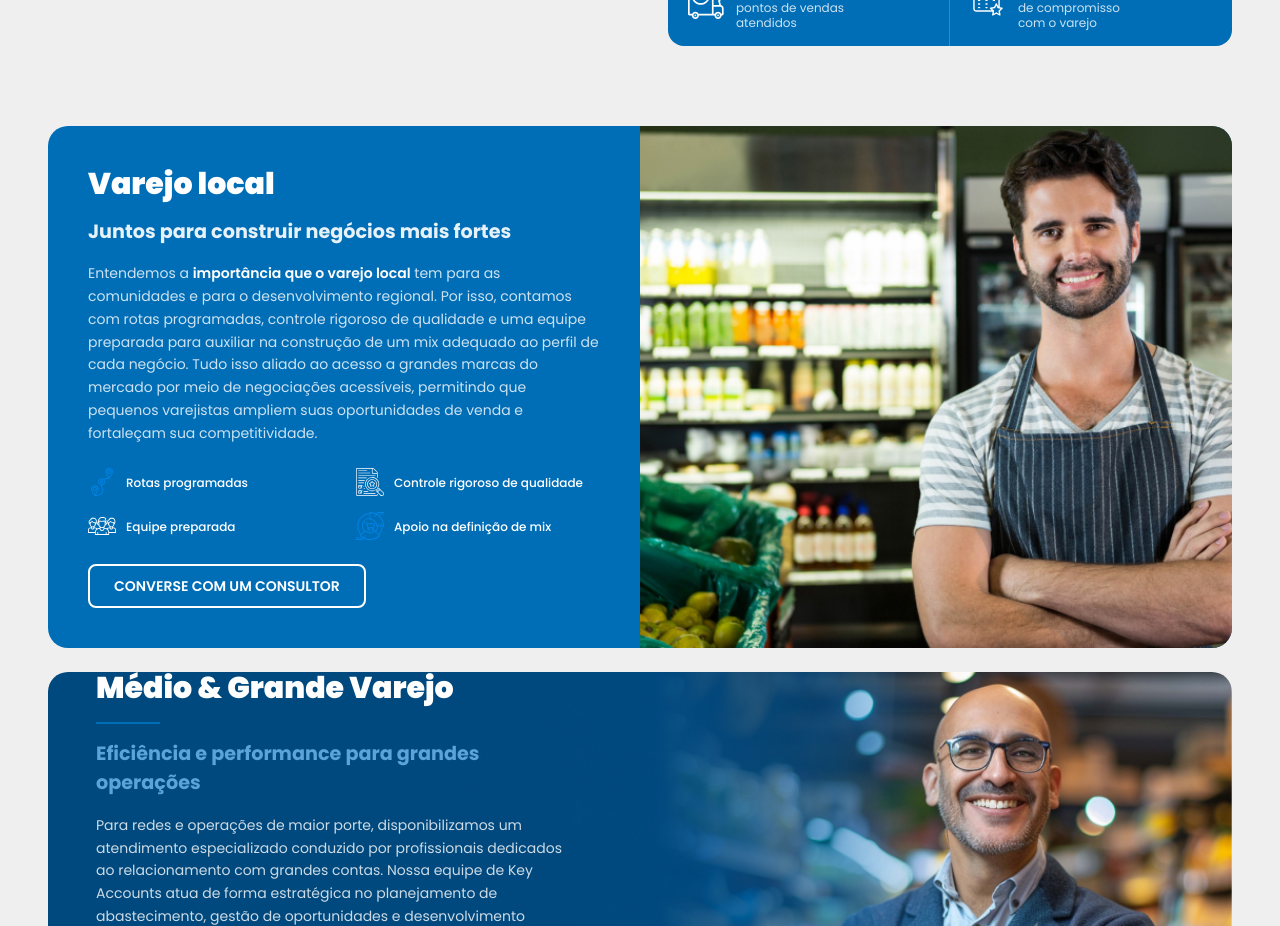
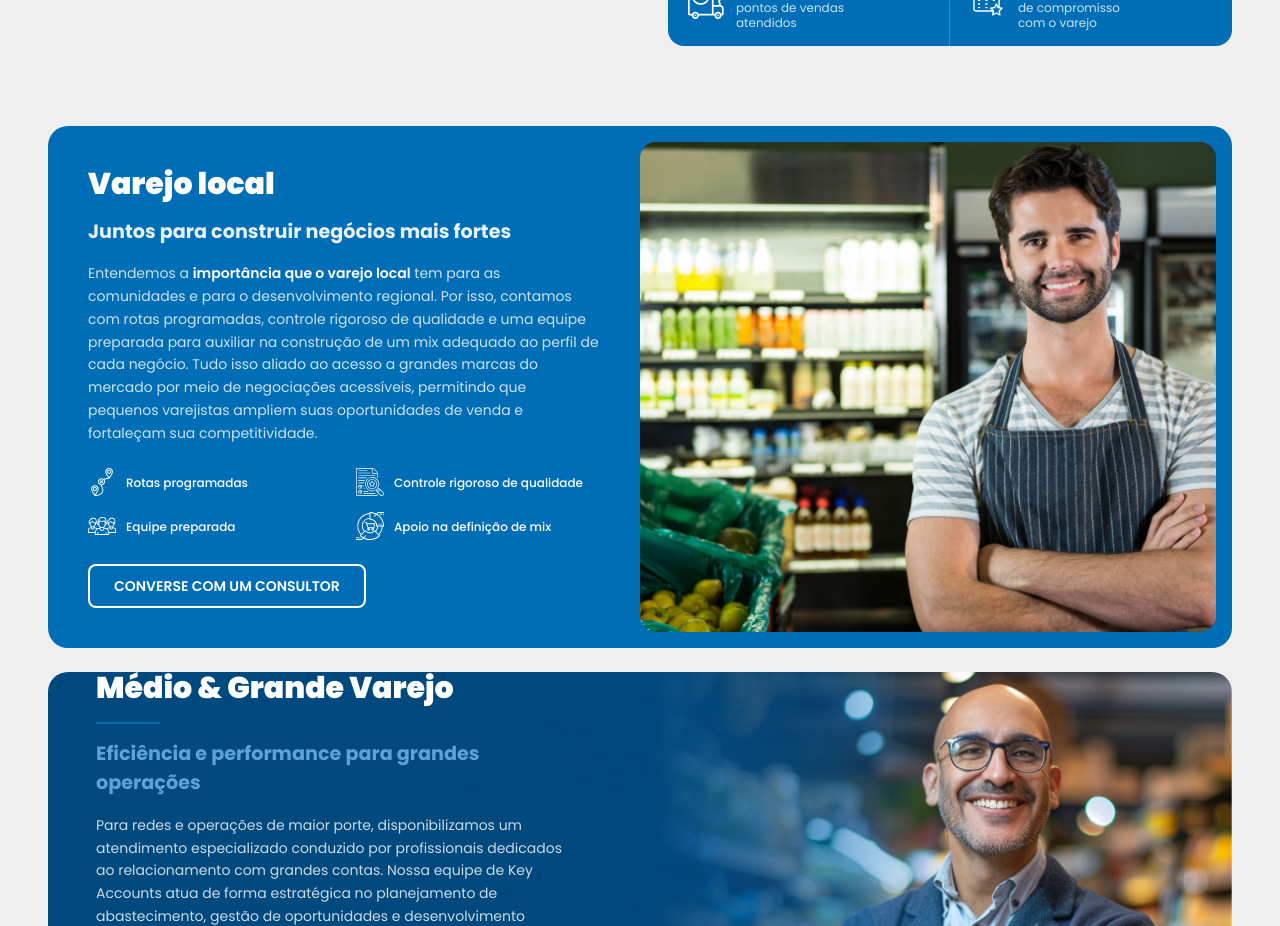
Before and after one commit to fabianozaffalon/fabianozaffalon, a Next.js app: page /varejo in a window 1280 px wide. Shown: the part 1040-1966 px from the top of the page. Built offline with nearby package versions, Linux system fonts and the light colour scheme; no server answers.

Commit message:
varejocard-novo

```diff
--- a/src/components/sections/varejo/VarejoCards.tsx
+++ b/src/components/sections/varejo/VarejoCards.tsx
@@ -1,10 +1,18 @@
 import Image from "next/image";
 import Link from "next/link";
 
-function CardIcon({ src, label }: { src: string; label: string }) {
+function CardIcon({ src, label, forceWhite }: { src: string; label: string; forceWhite?: boolean }) {
   return (
     <div className="flex items-center gap-2.5">
-      <Image src={src} alt="" aria-hidden="true" width={28} height={28} className="h-7 w-7 shrink-0" />
+      <Image
+        src={src}
+        alt=""
+        aria-hidden="true"
+        width={28}
+        height={28}
+        className="h-7 w-7 shrink-0"
+        style={forceWhite ? { filter: "brightness(0) invert(1)" } : undefined}
+      />
       <span className="text-xs font-medium leading-tight text-white">{label}</span>
     </div>
   );
@@ -19,7 +27,7 @@ export function VarejoLocal() {
           overflow-hidden + rounded-[20px] no container garante que
           a foto respeite os cantos arredondados do card
         */}
-        <div className="overflow-hidden rounded-[20px] bg-[#006EB7]">
+        <div className="rounded-[20px] bg-[#006EB7]">
           <div className="grid grid-cols-1 md:grid-cols-2">
 
             {/* Conteúdo — esquerda */}
@@ -41,10 +49,10 @@ export function VarejoLocal() {
                 </p>
               </div>
               <div className="grid grid-cols-2 gap-x-6 gap-y-4">
-                <CardIcon src="/images/icons/icon-rotas-azul.svg"    label="Rotas programadas" />
-                <CardIcon src="/images/icons/icon-qualidade.svg"     label="Controle rigoroso de qualidade" />
-                <CardIcon src="/images/icons/icon-equipe.svg"        label="Equipe preparada" />
-                <CardIcon src="/images/icons/icon-mix-azul.svg"      label="Apoio na definição de mix" />
+                <CardIcon src="/images/icons/icon-rotas.svg"     label="Rotas programadas"               forceWhite />
+                <CardIcon src="/images/icons/icon-qualidade.svg" label="Controle rigoroso de qualidade"  />
+                <CardIcon src="/images/icons/icon-equipe.svg"    label="Equipe preparada"                />
+                <CardIcon src="/images/icons/icon-mix.svg"       label="Apoio na definição de mix"       forceWhite />
               </div>
               <Link
                 href="#contato"
@@ -54,8 +62,9 @@ export function VarejoLocal() {
               </Link>
             </div>
 
-            {/* Foto — ocupa toda a coluna, cantos arredondados herdados do container */}
-            <div className="relative hidden md:block" style={{ minHeight: "460px" }}>
+            {/* Foto — 4 cantos arredondados, margem interna para respirar */}
+            <div className="relative hidden md:block p-4 pl-0" style={{ minHeight: "460px" }}>
+              <div className="relative h-full w-full overflow-hidden rounded-[16px]">
                 <Image
                   src="/images/varejo/varejo-local.jpg"
                   alt="Varejista local parceiro Fabiano Zaffalon"
@@ -63,6 +72,7 @@ export function VarejoLocal() {
                   className="object-cover object-top"
                   sizes="50vw"
                 />
+              </div>
             </div>
           </div>
         </div>
```
Also changed, not shown: public/images/varejo/campanhas/campanha-1.jpg (renamed from public/images/varejo/campanhas/campanha-1.jpg.jpg). Lines whose indentation alone changed are shown as unchanged.
